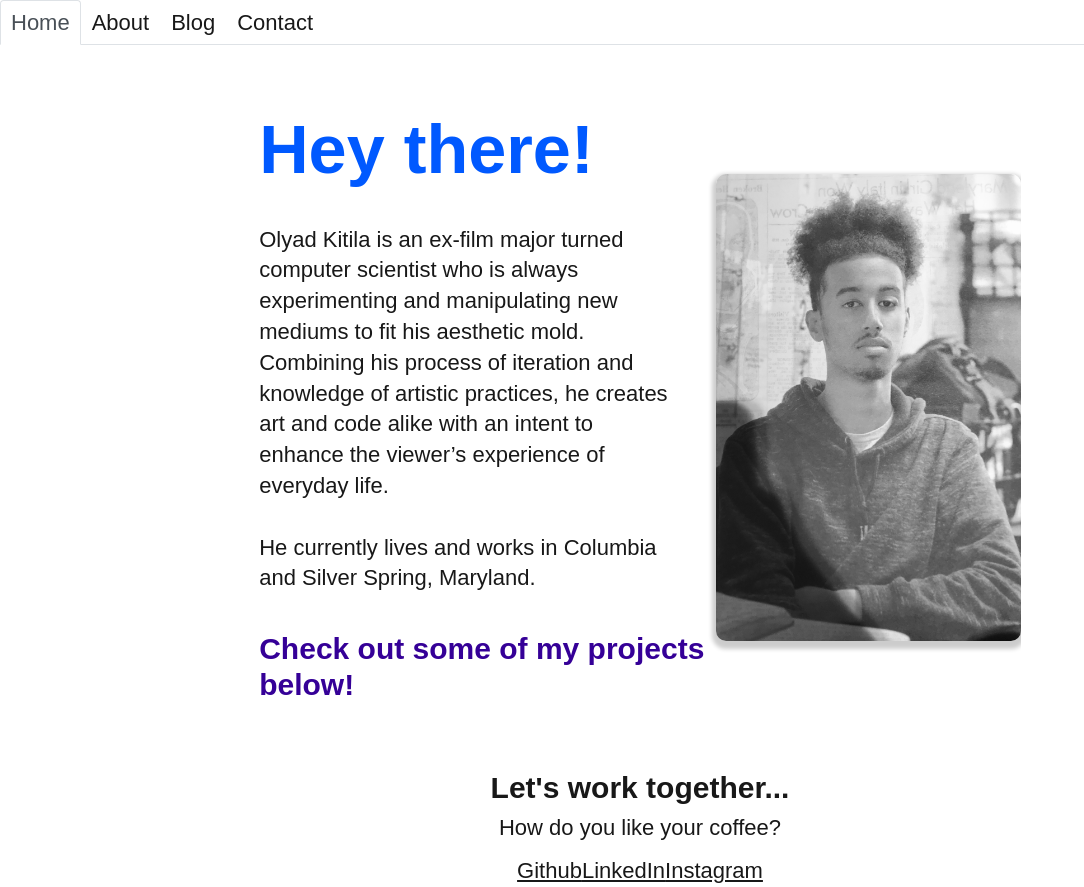
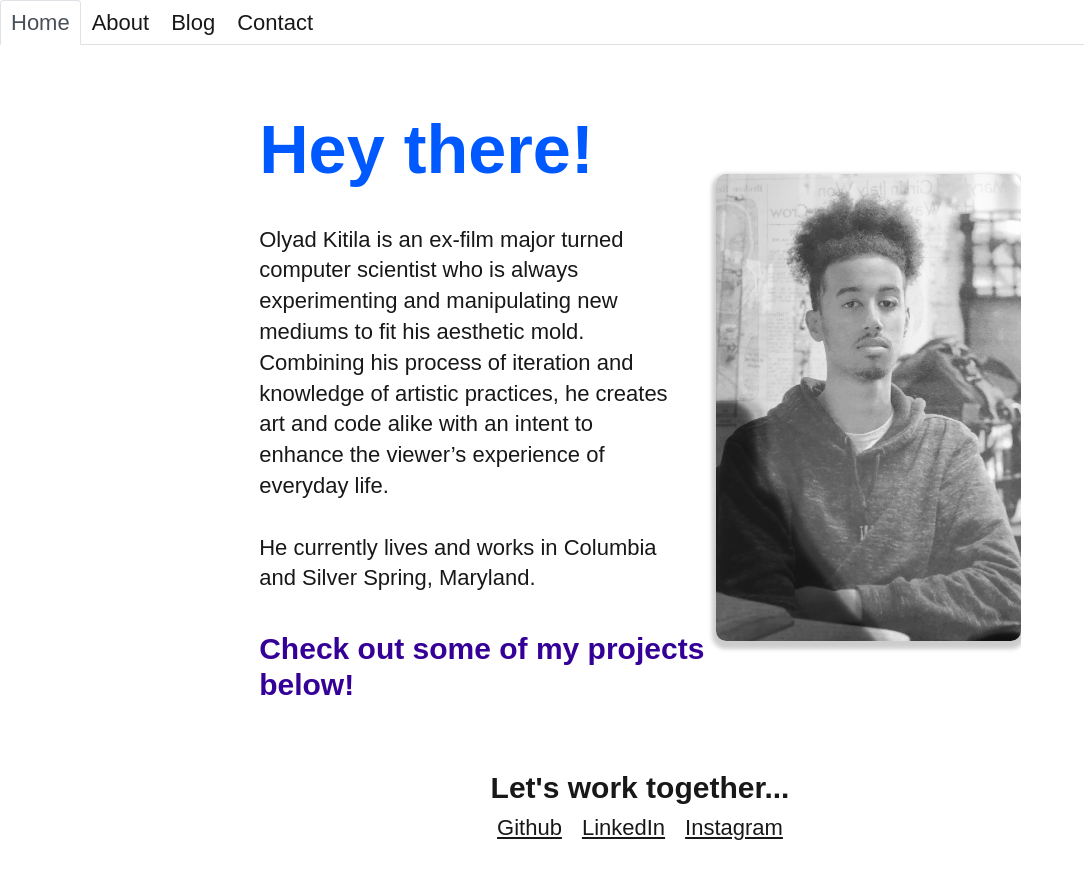
Before and after one commit to thymetime/Module-12-React, a React (Vite) app in the folder Portfolio/: page / in a window 1280 px wide. Shown: the whole page, without its empty margins (0-1084 px from the left). After the commit the page ends 850 px from the top, so only its background shows below. Built offline with nearby package versions, Linux system fonts and the light colour scheme.

Commit message:
Removed hero page CSS, added padding to contact links

```diff
--- a/Portfolio/src/App.css
+++ b/Portfolio/src/App.css
@@ -71,7 +71,7 @@ img {
 }
 
 /* -- HERO -- */
-
+/*
 .hero-page {
     height: 100vh;
     display: flex;
@@ -96,11 +96,6 @@ img {
     background-size: cover;
     background-repeat: no-repeat;
     filter: blur(4px) opacity(1) ;
-}
-
-.hero--container {
-    /* width: 70%; */
-    /* padding: 2rem; */
 }
 
 .hero--title {
@@ -140,7 +135,7 @@ img {
 .hero--btn:hover {
     transform: translateY(10px);
     transition: .25s;
-}
+} */
 
 /* -- BIO -- */
 
@@ -205,6 +200,12 @@ img {
     box-shadow: 0px 4px 4px 4px rgba(0,0,0,.2);
     filter: saturate(100%);
 }
+
+/* -- CONTACT FOOTER -- */
+.contact-section--links > * {
+    padding: 1rem;
+}
+
 
 /* -- PROJECTS -- */
 
@@ -279,6 +280,7 @@ img {
     padding: 2rem .5rem;
 }
 
+
 /* -- BOOTCAMP CODE -- */
 
 #root {
--- a/Portfolio/src/pages/Home.jsx
+++ b/Portfolio/src/pages/Home.jsx
@@ -31,7 +31,6 @@ export default function Home() {
       <section id="contact" class="contact-section">
           <content class="contact-section--header">
               <h2>Let's work together...</h2>
-              <p>How do you like your coffee?</p>
           </content>
           <div class="contact-section--links">
               <a
```
